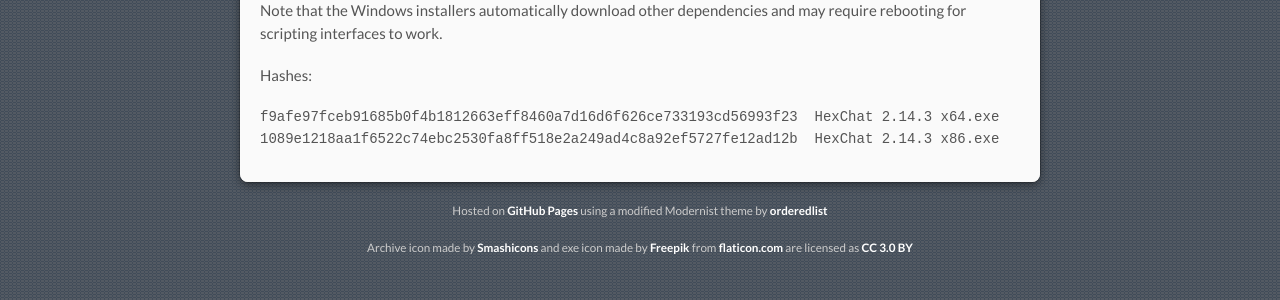
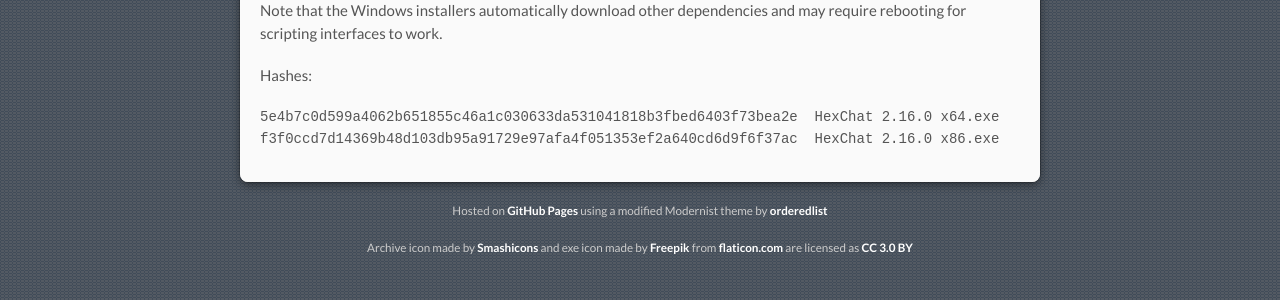
Before and after one commit to hexchat/hexchat.github.com, a Jekyll site: the page built from downloads.md, in a window 1280 px wide. Shown: the part 702-1002 px from the top of the page. Built offline with Jekyll 4.4.1, drawn with Linux system fonts in a browser that asks for light colours.

Commit message:
Update hashes

````diff
--- a/downloads.md
+++ b/downloads.md
@@ -36,6 +36,6 @@
 Hashes:
 
 ```
-f9afe97fceb91685b0f4b1812663eff8460a7d16d6f626ce733193cd56993f23  HexChat 2.14.3 x64.exe
-1089e1218aa1f6522c74ebc2530fa8ff518e2a249ad4c8a92ef5727fe12ad12b  HexChat 2.14.3 x86.exe
+5e4b7c0d599a4062b651855c46a1c030633da531041818b3fbed6403f73bea2e  HexChat 2.16.0 x64.exe
+f3f0ccd7d14369b48d103db95a91729e97afa4f051353ef2a640cd6d9f6f37ac  HexChat 2.16.0 x86.exe
 ```
````
